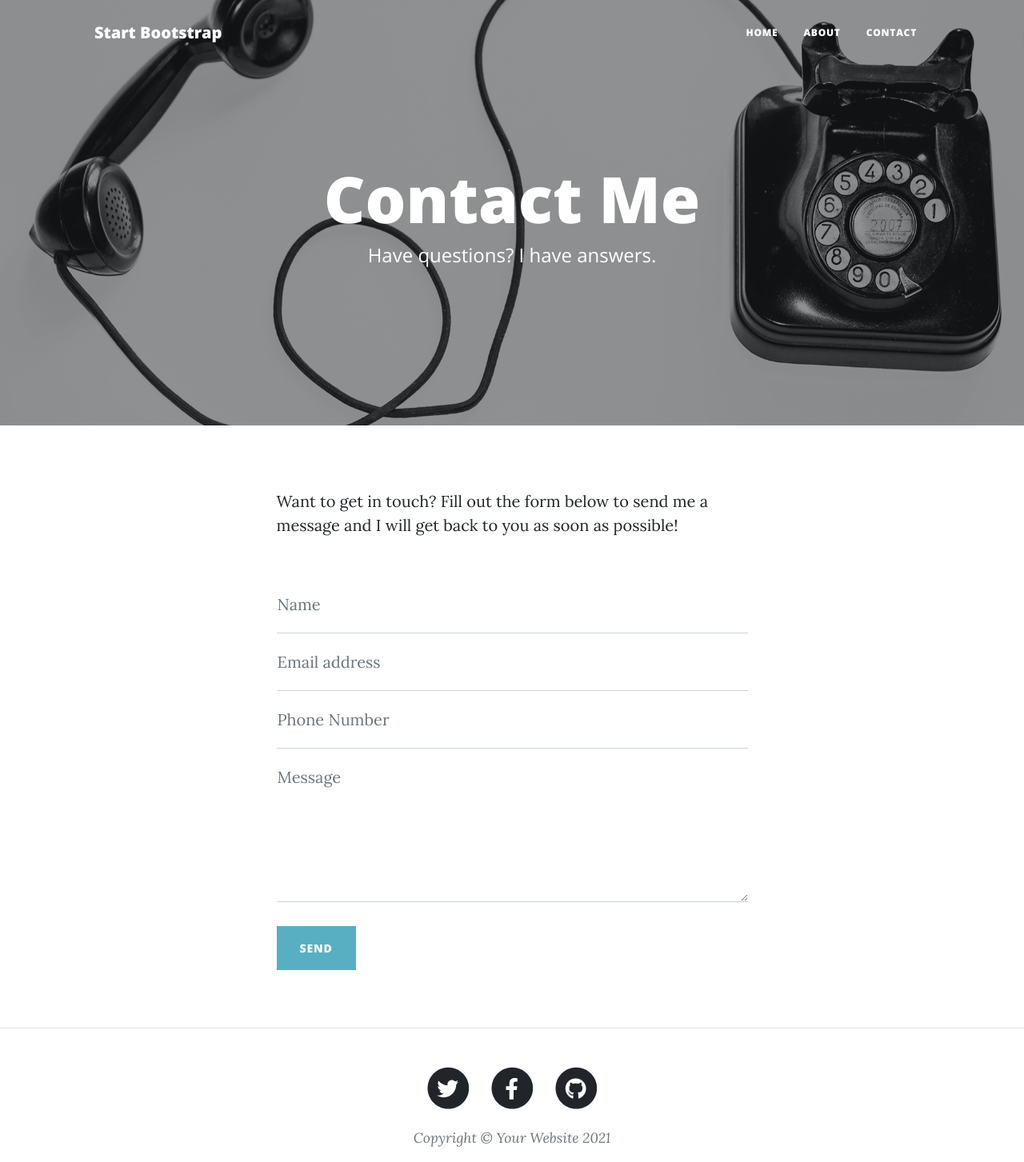
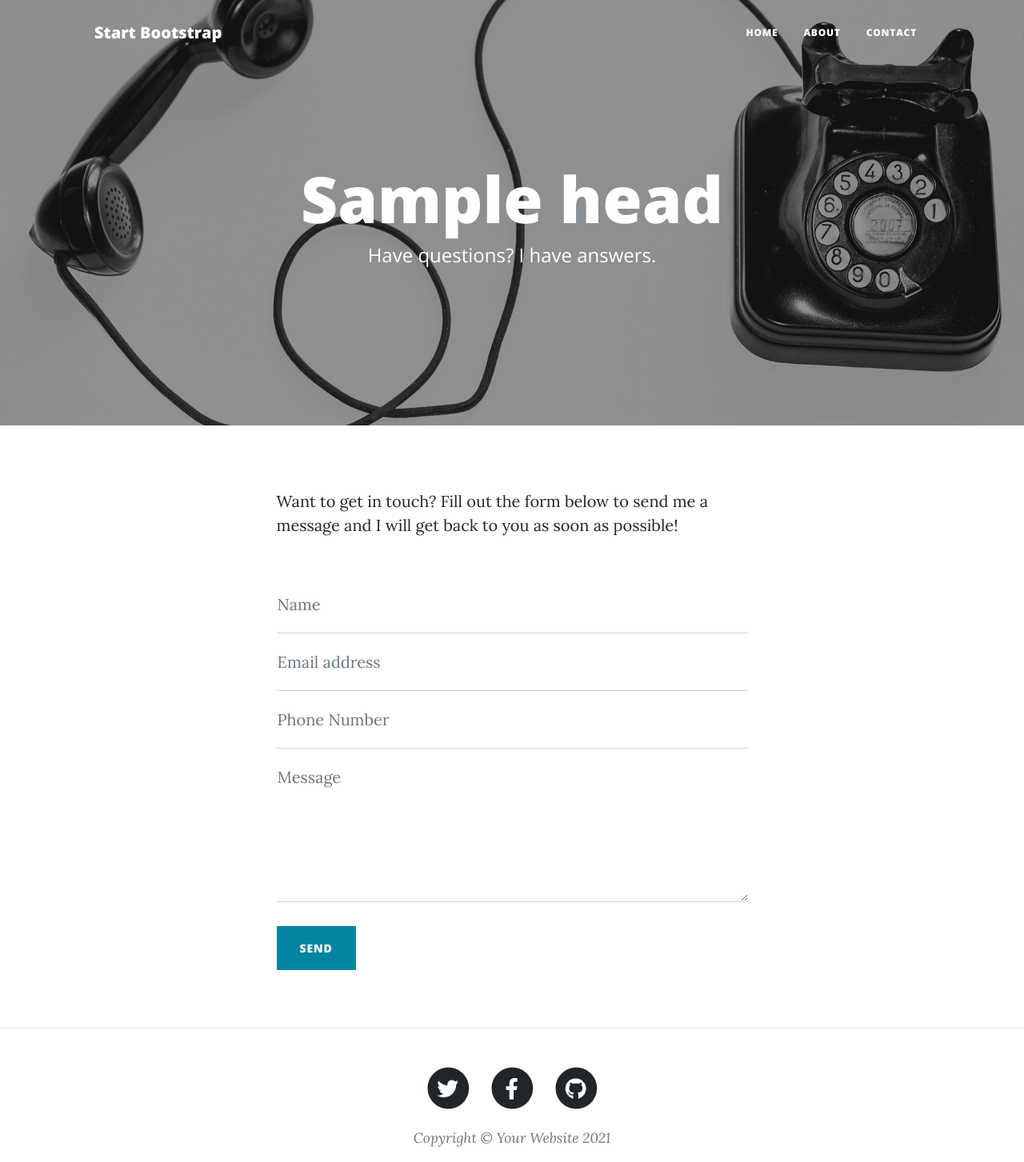
Before and after one commit to GudiedRyan/day_45, a Flask app: template templates/contact.html in a window 1280 px wide. Shown: the top 1453 px of the page at 80% size. Run offline with Flask 2, Linux system fonts and the light colour scheme; the template is opened without the code that fills it: most values are stand-ins (such as "Sample title", 1, 10 or a date in 2020); some libraries are stand-ins or nearby versions.

Commit message:
Day 46 changes

```diff
--- a/main.py
+++ b/main.py
@@ -1,5 +1,7 @@
-from flask import Flask, render_template
+from flask import Flask, render_template, request
 import requests
+import os
+import smtplib
 
 app = Flask(__name__)
 
@@ -13,9 +15,26 @@ def home():
 def about():
     return render_template("about.html")
 
-@app.route('/contact')
+@app.route('/contact', methods=['GET', 'POST'])
 def contact():
-    return render_template("contact.html")
+    if request.method == 'GET':
+        return render_template("contact.html", head = "Contact Me")
+    else:
+        name = request.form['name']
+        email = request.form['email']
+        phone = request.form['phone']
+        message = request.form['message']
+
+        with smtplib.SMTP("smtp.gmail.com", port=587) as connection:
+            connection.starttls()
+            connection.login(user='yesmanvong@gmail.com', password=os.environ['yesmanvongpass'])
+            connection.sendmail(
+                from_addr=email,
+                to_addrs="yesmanvong@gmail.com",
+                msg=f"Subject: {name} would like to get in touch \n\n{message}\nPlease get back to me at either {email} or {phone}."
+            )
+
+        return render_template("contact.html", head = "Successfully sent your message!")
 
 @app.route('/post/<int:id>')
 def post(id):
@@ -24,5 +43,6 @@ def post(id):
     post = all_posts[id]
     return render_template("post.html", post=post)
 
+
 if __name__ == "__main__":
     app.run(debug=True)
--- a/templates/contact.html
+++ b/templates/contact.html
@@ -40,7 +40,7 @@
                 <div class="row gx-4 gx-lg-5 justify-content-center">
                     <div class="col-md-10 col-lg-8 col-xl-7">
                         <div class="page-heading">
-                            <h1>Contact Me</h1>
+                            <h1>{{ head }}</h1>
                             <span class="subheading">Have questions? I have answers.</span>
                         </div>
                     </div>
@@ -61,25 +61,25 @@
                             <!-- To make this form functional, sign up at-->
                             <!-- https://startbootstrap.com/solution/contact-forms-->
                             <!-- to get an API token!-->
-                            <form id="contactForm" data-sb-form-api-token="API_TOKEN">
+                            <form id="contactForm" data-sb-form-api-token="API_TOKEN" action="{{ url_for('contact') }}" method="post">
                                 <div class="form-floating">
-                                    <input class="form-control" id="name" type="text" placeholder="Enter your name..." data-sb-validations="required" />
+                                    <input class="form-control" id="name" type="text" name="name" placeholder="Enter your name..." data-sb-validations="required" />
                                     <label for="name">Name</label>
                                     <div class="invalid-feedback" data-sb-feedback="name:required">A name is required.</div>
                                 </div>
                                 <div class="form-floating">
-                                    <input class="form-control" id="email" type="email" placeholder="Enter your email..." data-sb-validations="required,email" />
+                                    <input class="form-control" id="email" type="email" name="email" placeholder="Enter your email..." data-sb-validations="required,email" />
                                     <label for="email">Email address</label>
                                     <div class="invalid-feedback" data-sb-feedback="email:required">An email is required.</div>
                                     <div class="invalid-feedback" data-sb-feedback="email:email">Email is not valid.</div>
                                 </div>
                                 <div class="form-floating">
-                                    <input class="form-control" id="phone" type="tel" placeholder="Enter your phone number..." data-sb-validations="required" />
+                                    <input class="form-control" id="phone" type="tel" name="phone" placeholder="Enter your phone number..." data-sb-validations="required" />
                                     <label for="phone">Phone Number</label>
                                     <div class="invalid-feedback" data-sb-feedback="phone:required">A phone number is required.</div>
                                 </div>
                                 <div class="form-floating">
-                                    <textarea class="form-control" id="message" placeholder="Enter your message here..." style="height: 12rem" data-sb-validations="required"></textarea>
+                                    <textarea class="form-control" id="message" name="message" placeholder="Enter your message here..." style="height: 12rem" data-sb-validations="required"></textarea>
                                     <label for="message">Message</label>
                                     <div class="invalid-feedback" data-sb-feedback="message:required">A message is required.</div>
                                 </div>
@@ -102,7 +102,7 @@
                                 <!-- an error submitting the form-->
                                 <div class="d-none" id="submitErrorMessage"><div class="text-center text-danger mb-3">Error sending message!</div></div>
                                 <!-- Submit Button-->
-                                <button class="btn btn-primary text-uppercase disabled" id="submitButton" type="submit">Send</button>
+                                <button class="btn btn-primary text-uppercase" id="submitButton" type="submit">Send</button>
                             </form>
                         </div>
                     </div>
```
